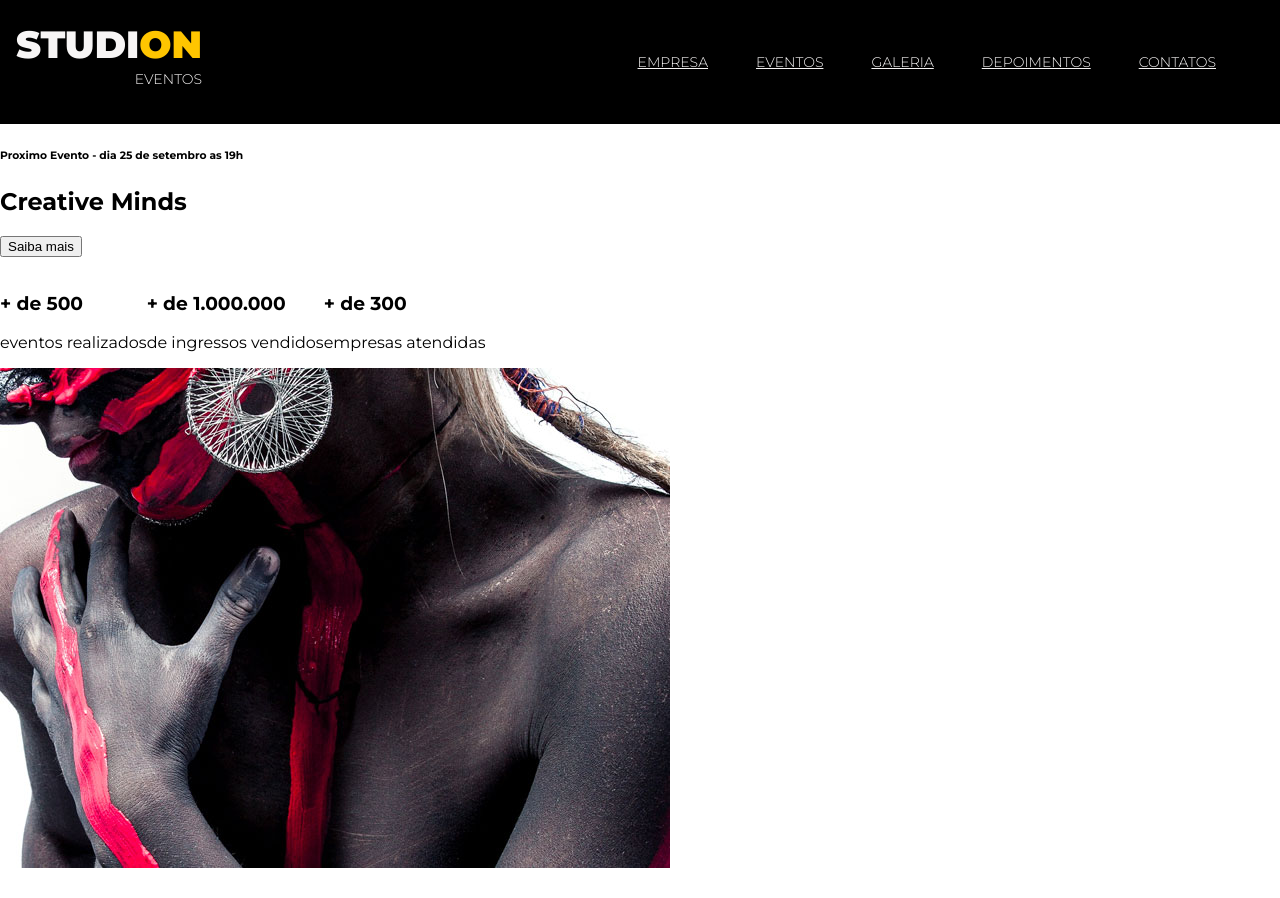
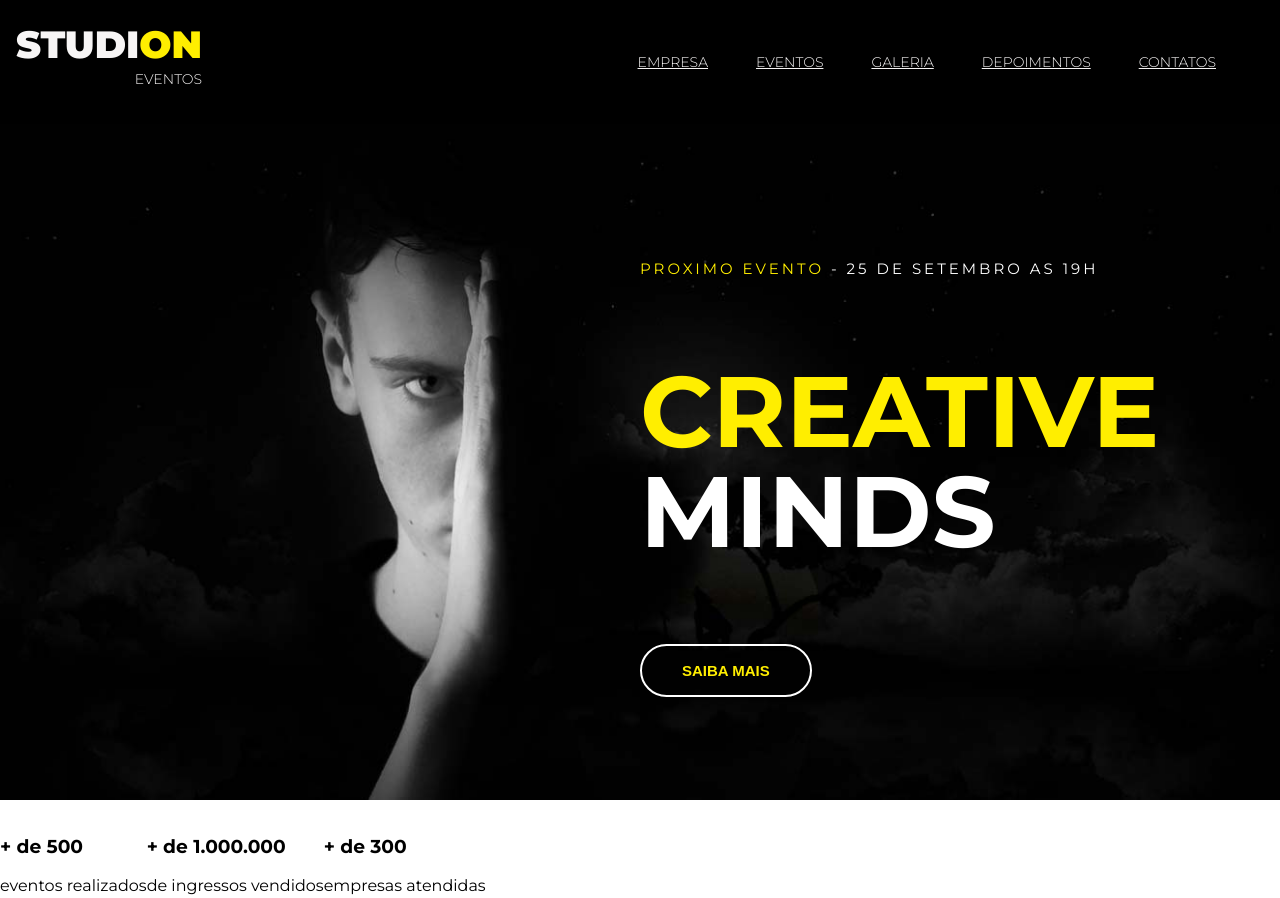
Before and after one commit to Kiki-mphl/plano2, a website: page src/index.html in a window 1280 px wide. Shown: the top 898 px of the page. Drawn offline with Linux system fonts and the light colour scheme; files whose address does not match are found by name.

Commit message:
feat(header): implemented styles

```diff
--- a/src/index.html
+++ b/src/index.html
@@ -44,9 +44,21 @@
     <header>
         <div id="slider">
             <div class="slide">
-                <h6><span>Proximo Evento</span> - dia 25 de setembro as 19h</h6>
-                <h2><span>Creative Minds</span></h2>
-                <button>Saiba mais</button>
+                <img
+                class="slide__background-image"
+                src="./imagens/banner.jpg"
+                alt="Studion Banner"
+                />
+                <div class="slide__copy">
+
+                    <h6>
+                        <span class="copy--primary">Proximo Evento</span>  <span>- 25 de setembro as 19h </span>
+                    </h6>
+                    <h2>
+                        <span class="copy--primary">Creative</span> Minds
+                    </h2>
+                    <button class="btn btn--slide"> saiba mais </span> </button>
+                </div>
             </div>
         </div>
     </header>
--- a/src/style.css
+++ b/src/style.css
@@ -4,9 +4,10 @@
     box-sizing: border-box;
 }
 :root {
-    --color-primary: #ffc500;
   font-family: 'montserrat' , sans-serif;
   font-size: 16px;
+  --color-primary: #ffee00;
+  --default-padding: 1rem;
 
 }
 
@@ -23,6 +24,7 @@
 
 .navbar {
     position: fixed;
+    z-index: 1;
     display: grid;
     grid-template-columns: 1fr 9fr;
     align-items: center;
@@ -75,3 +77,66 @@
 .copy--primary {
     color:var(--color-primary);
 }
+
+#slider {
+    background-color: rgb(0, 0, 0);
+    color: rgb(255, 255, 255);
+
+}
+
+.slide {
+    position: relative;
+    height: calc(100vh - 7.75rem);
+}
+
+.slide__background-image {
+    width: 100%;
+    height: 100%;
+    object-fit: cover;
+    object-position: center;
+
+}
+
+.slide__copy {
+    position: absolute;
+    top: 6.25rem;
+    left: 50vw;
+}
+
+.slide__copy h6 {
+    font-size: .9375rem;
+    font-weight: 400;
+    text-transform: uppercase;
+    letter-spacing: .1875rem;
+}
+
+.slide__copy h2 {
+    font-size: 6.25rem;
+    text-transform: uppercase;
+    line-height: 6.25rem;
+}
+
+.slide__copy h2 span {
+    display: block;
+}
+
+.btn {
+    cursor: pointer;
+    padding: 1rem 2.5rem;
+    border: .125rem solid #fff;
+    border-radius: 5rem;
+    color: var(--color-primary);
+    background: unset;
+    font-size: .9375rem;
+    font-weight: 700;
+    text-transform: uppercase;
+    transition:  0.7s all ease;
+}
+
+.btn:hover,
+.btn:active,
+.btn:focus {
+    border-color: var(--color-primary);
+    background-color: var(--color-primary);
+    color:rgb(29, 28, 34)
+}
```
